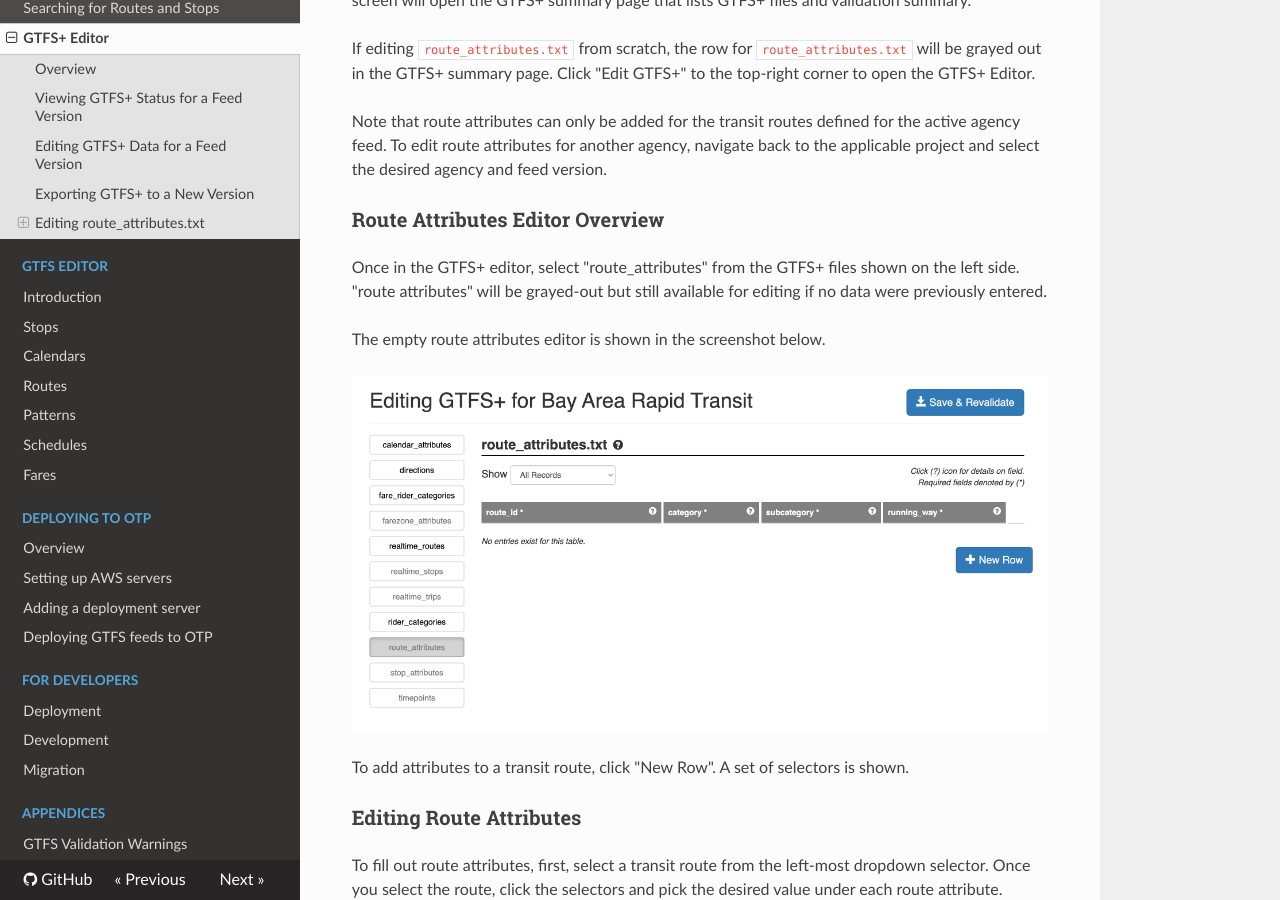
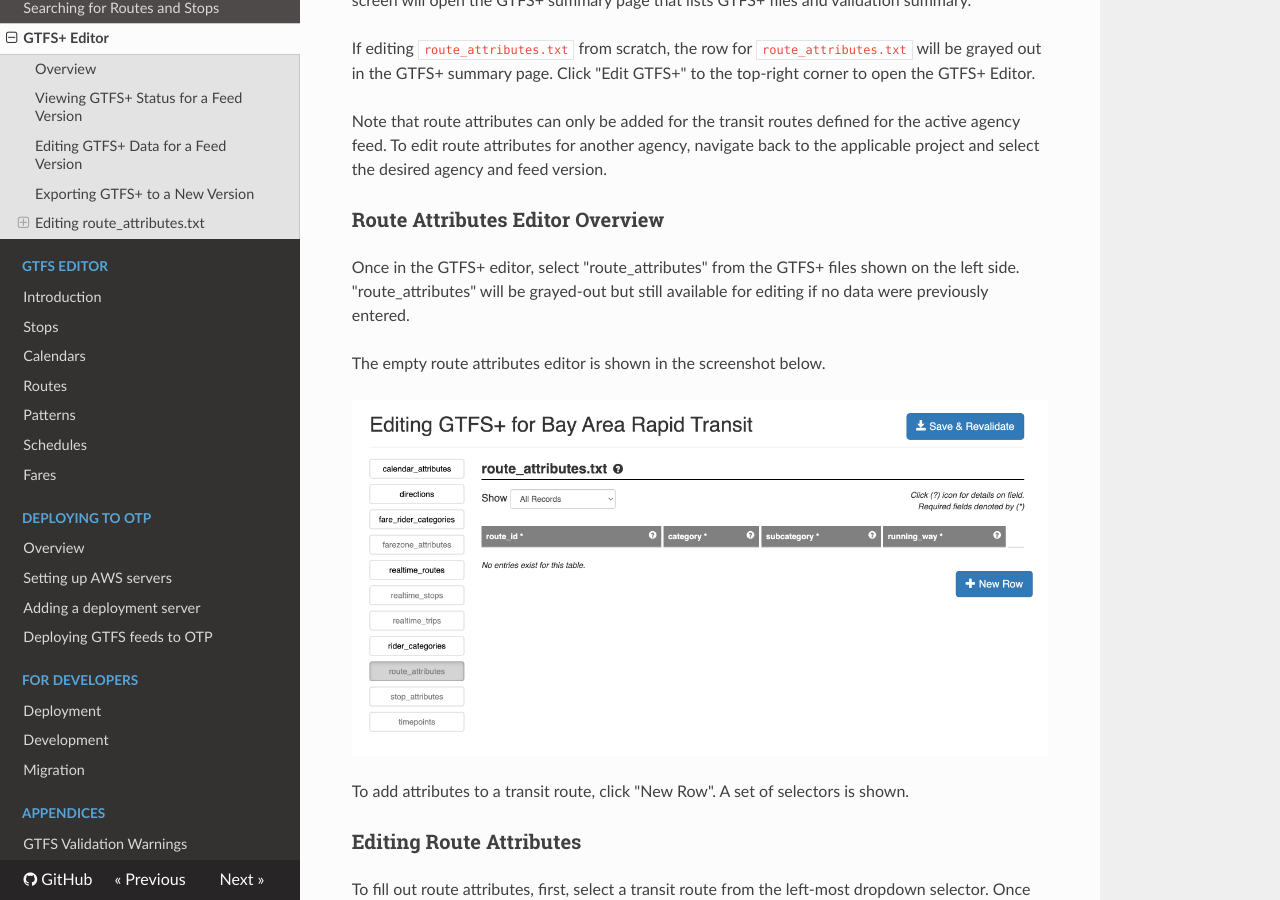
Before and after one commit to wtchen/datatools-ui, an MkDocs documentation site: the page built from docs/user/gtfs-plus-editor.md, in a window 1280 px wide and 900 px high, scrolled down 3129 px. Built offline with MkDocs 1.6.1, drawn with Linux system fonts in a browser that asks for light colours; nearby versions of some CDN libraries; old or Windows-style settings are respelled for this version of MkDocs.

```diff
--- a/docs/user/gtfs-plus-editor.md
+++ b/docs/user/gtfs-plus-editor.md
@@ -46,7 +46,7 @@ Note that route attributes can only be added for the transit routes defined for
 
 ### Route Attributes Editor Overview
 
-Once in the GTFS+ editor, select "route_attributes" from the GTFS+ files shown on the left side. "route attributes" will be grayed-out but still available for editing if no data were previously entered.
+Once in the GTFS+ editor, select "route_attributes" from the GTFS+ files shown on the left side. "route_attributes" will be grayed-out but still available for editing if no data were previously entered.
 
 The empty route attributes editor is shown in the screenshot below.
 
```
